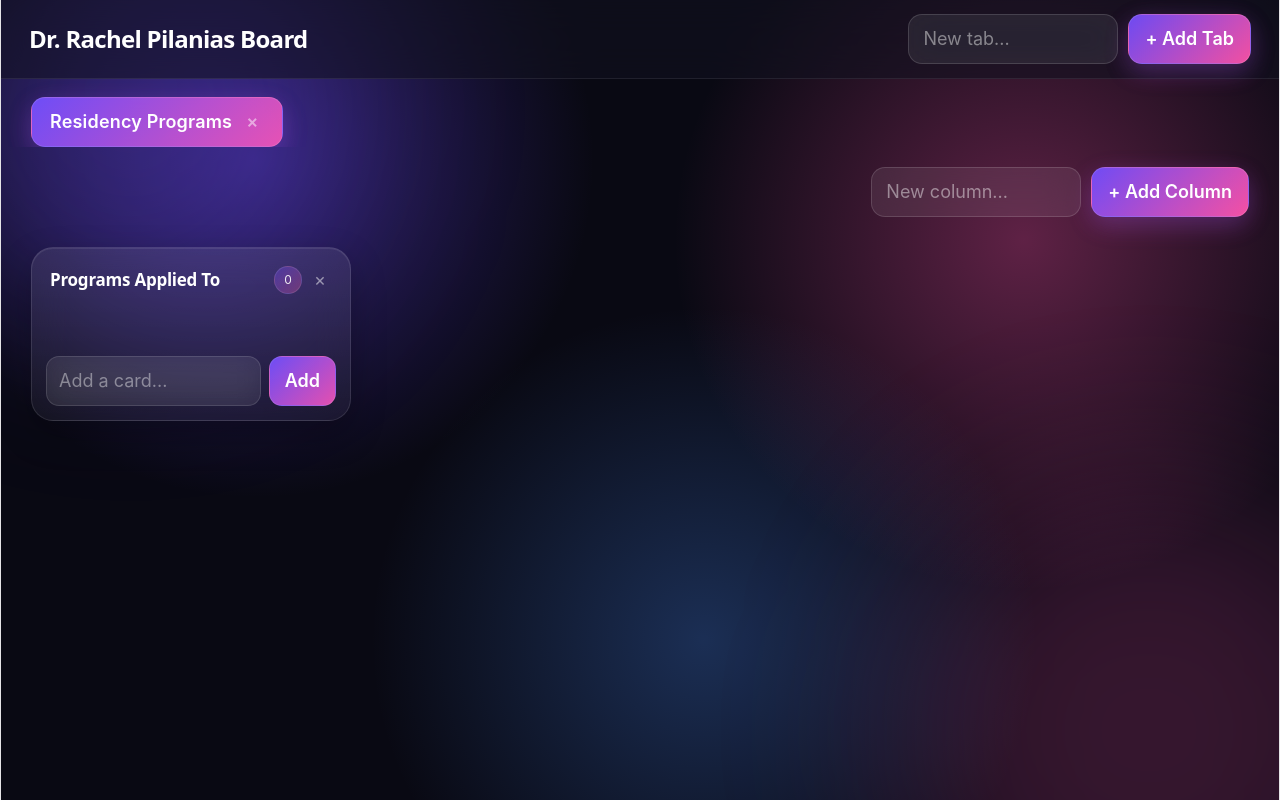
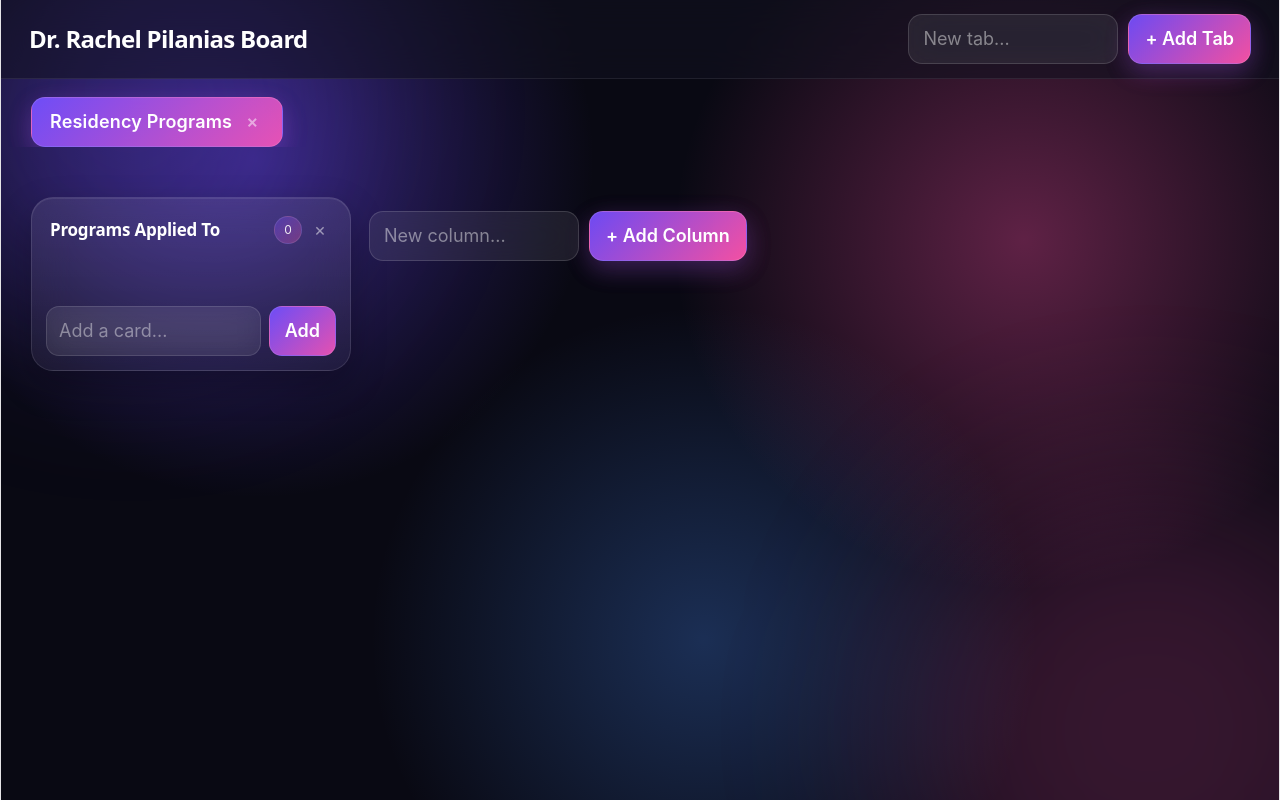
Before and after one commit to WizardKingAsta/RachelResidencyApp, a React (Vite) app in the folder Rachel Interveiw app/react-frontend/: page / in a window 1280 px wide. Built offline with nearby package versions, Linux system fonts and the light colour scheme.

Commit message:
moved column add button

```diff
--- a/Rachel Interveiw app/react-frontend/src/App.css
+++ b/Rachel Interveiw app/react-frontend/src/App.css
@@ -676,4 +676,10 @@ header h1 {
   display: flex;
   align-items: center;
   gap: 8px;
+
 }
+.add-column-inline {
+  min-width: 320px;
+  padding-top: 14px;
+  flex-shrink: 0;
+}
--- a/Rachel Interveiw app/react-frontend/src/App.jsx
+++ b/Rachel Interveiw app/react-frontend/src/App.jsx
@@ -1,6 +1,7 @@
 import { useEffect, useState } from "react";
 import "./App.css";
 import  CardPage from "./pages/card-page.jsx"
+import {} from "./components/card.jsx"
 
 const initialTabs = [
   {
@@ -15,8 +16,6 @@ const initialTabs = [
     ],
   },
 ];
-
-
 
 export default function App() {
   const [tabs, setTabs] = useState(() => {
@@ -646,34 +645,7 @@ export default function App() {
       <main className="board-wrapper">
         {activeTab && (
           <div className="tab-controls">
-            <div className="add-column">
-              <input
-                type="text"
-                placeholder="New column..."
-                value={
-                  newColumnTitle
-                }
-                onChange={(e) =>
-                  setNewColumnTitle(
-                    e.target.value
-                  )
-                }
-                onKeyDown={(e) => {
-                  if (
-                    e.key ===
-                    "Enter"
-                  ) {
-                    addColumn();
-                  }
-                }}
-              />
 
-              <button
-                onClick={addColumn}
-              >
-                + Add Column
-              </button>
-            </div>
           </div>
         )}
 
@@ -693,6 +665,7 @@ export default function App() {
                   )
                 }
               >
+
                 <div className="column-header">
                   {editingColumnId ===
                   column.id ? (
@@ -797,6 +770,7 @@ export default function App() {
                           )
                         }
                       >
+
                         {editingCardId ===
                         card.id ? (
                           <input
@@ -952,6 +926,25 @@ export default function App() {
               </section>
             )
           )}
+          <div className="add-column-inline">
+  <div className="add-column">
+    <input
+      type="text"
+      placeholder="New column..."
+      value={newColumnTitle}
+      onChange={(e) => setNewColumnTitle(e.target.value)}
+      onKeyDown={(e) => {
+        if (e.key === "Enter") {
+          addColumn();
+        }
+      }}
+    />
+
+    <button onClick={addColumn}>
+      + Add Column
+    </button>
+  </div>
+</div>
         </div>
       </main>
     </div>
```
